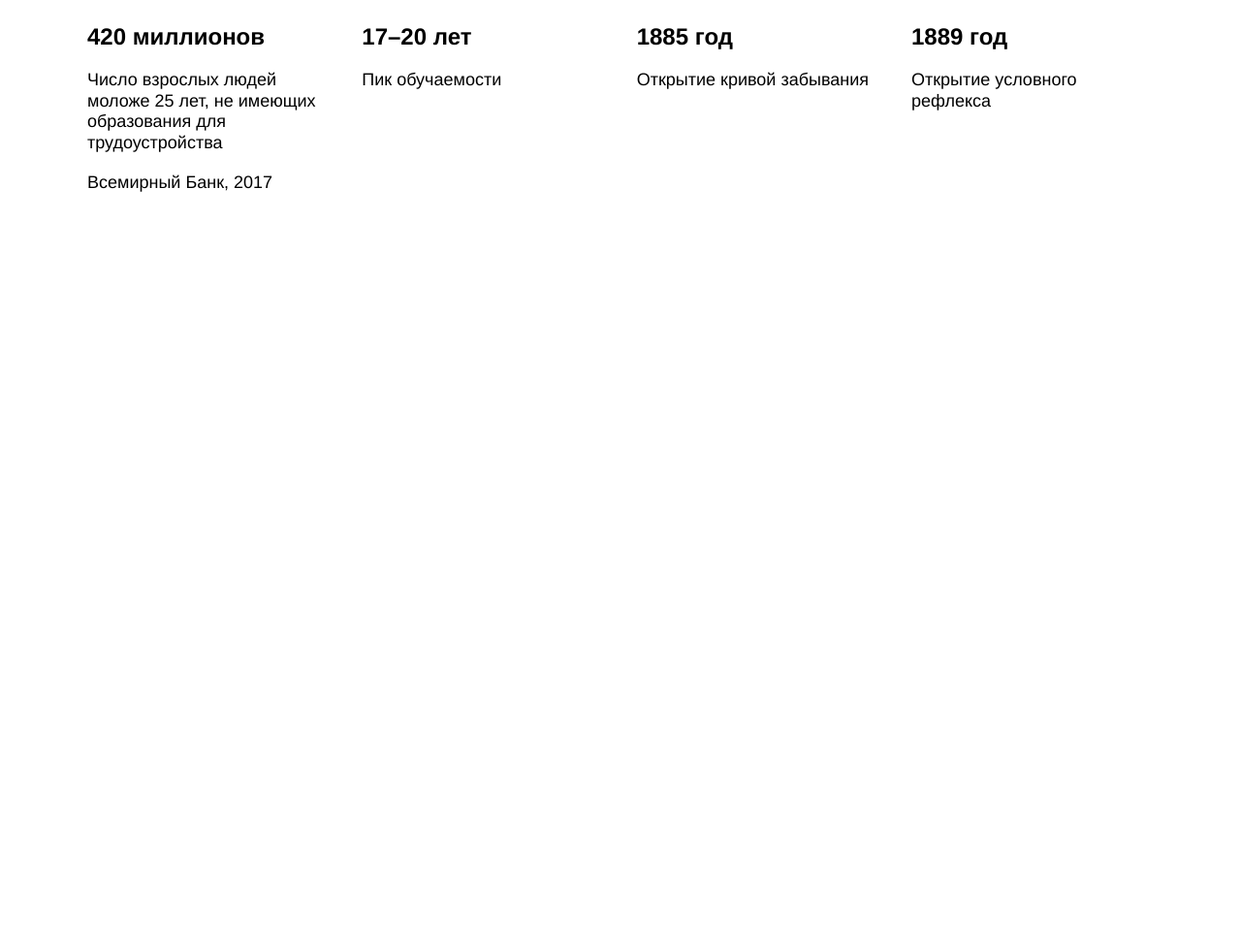
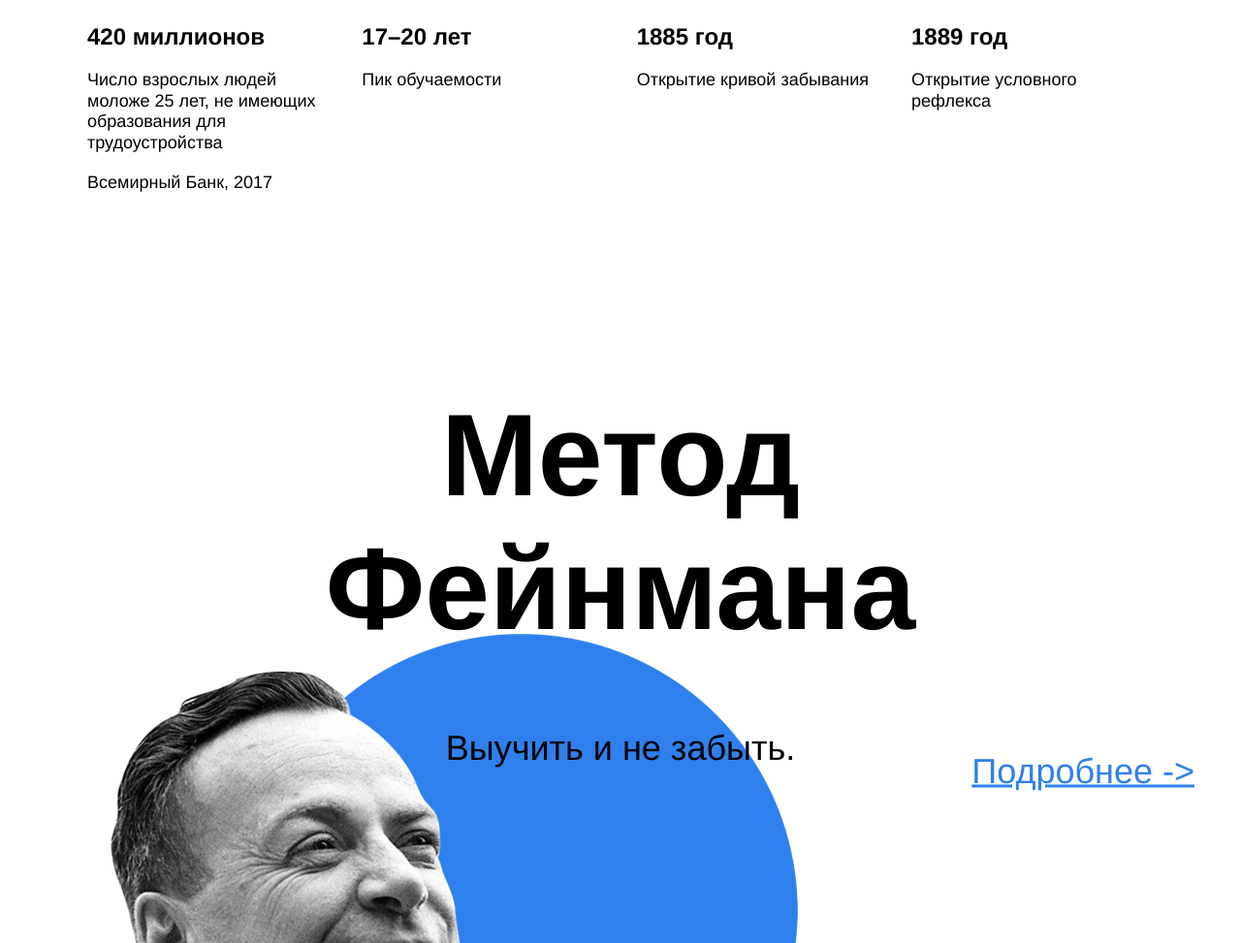
Before and after one commit to Nardosha/how-to-learn, a plain HTML site: page index.html in a window 1280 px wide. Shown: the part 1827-2800 px from the top of the page at 97% size. Before the commit the page ends 2127 px from the top, so only its background shows below. Drawn offline with Linux system fonts and the light colour scheme.

Commit message:
feat: add fenman section and styles

```diff
--- a/index.html
+++ b/index.html
@@ -92,6 +92,12 @@
         </div>
       </div>
     </section>
+
+    <section class="feynman">
+      <h2 class="title feynman__title">Метод Фейнмана </h2>
+      <h3 class="subtitle feynman__subtitle">Выучить и не забыть.</h3>
+      <a href="#" class="feynman__link">Подробнее -></a>
+    </section>
   </main>
   <footer class="footer"></footer>
 </div>
--- a/styles/style.css
+++ b/styles/style.css
@@ -216,3 +216,34 @@
 
 
 /* feynman */
+.feynman {
+  position: relative;
+  text-align: center;
+  min-height: 890px;
+  background: url('../images/main/feynman/feynman.png') bottom left no-repeat;
+  background-size: 867px 637px;
+  padding: 100px 0 0 0;
+}
+
+.feynman__title {
+  font-size: 120px;
+  width: 648px;
+  margin-bottom: 70px;
+}
+
+.feynman__subtitle {
+  font-size: 36px;
+  line-height: 51px;
+}
+
+.feynman__link {
+  text-align: right;
+  font-size: 36px;
+  line-height: 51px;
+  color: #2f80ed;
+  position: absolute;
+  top: 50%;
+  right: 0;
+  transform: translateY(-50%);
+  padding: 0 48px 0 0;
+}
```
Also changed, not shown: images/main/feynman/feynman.png (renamed from images/feynman.png).
